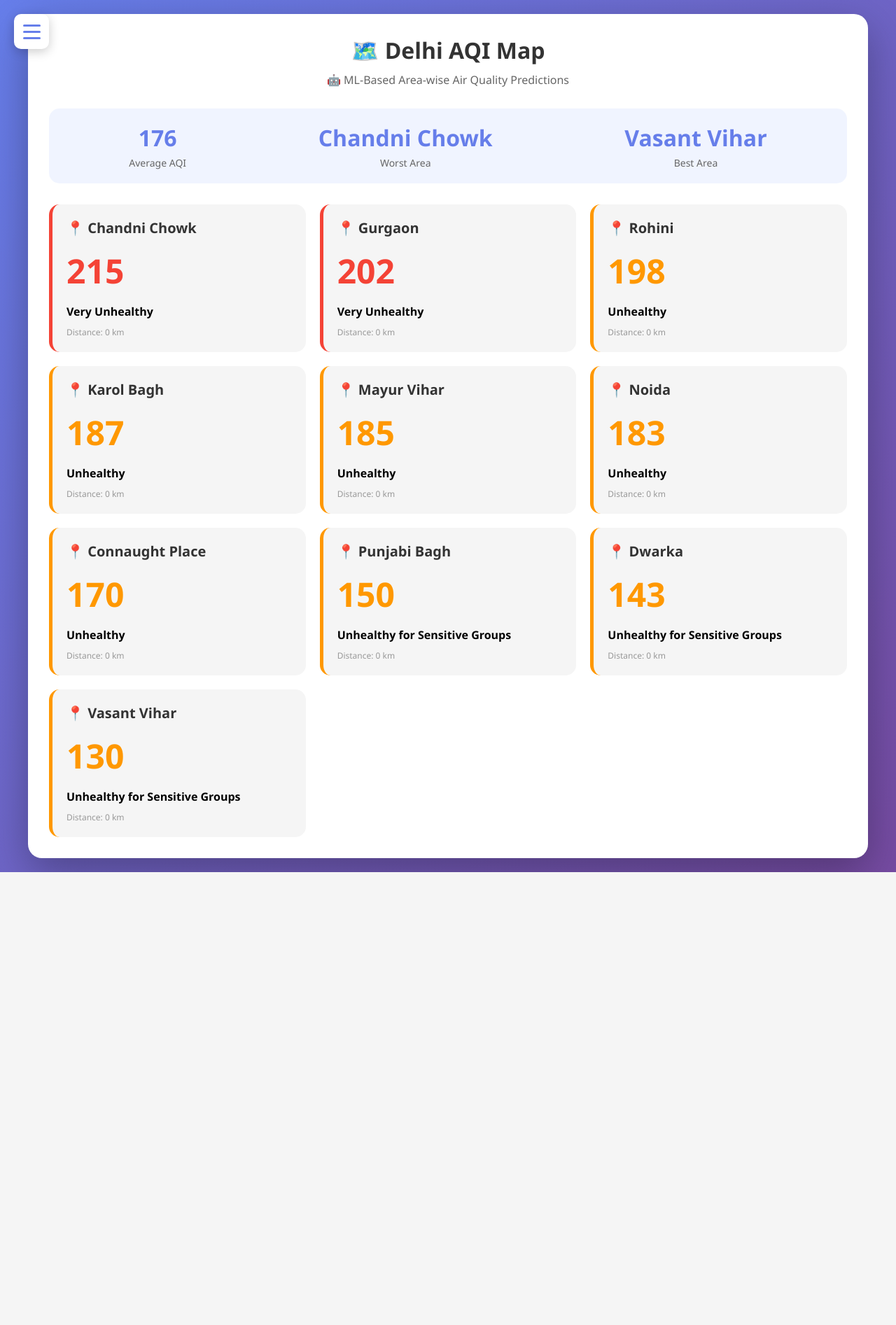
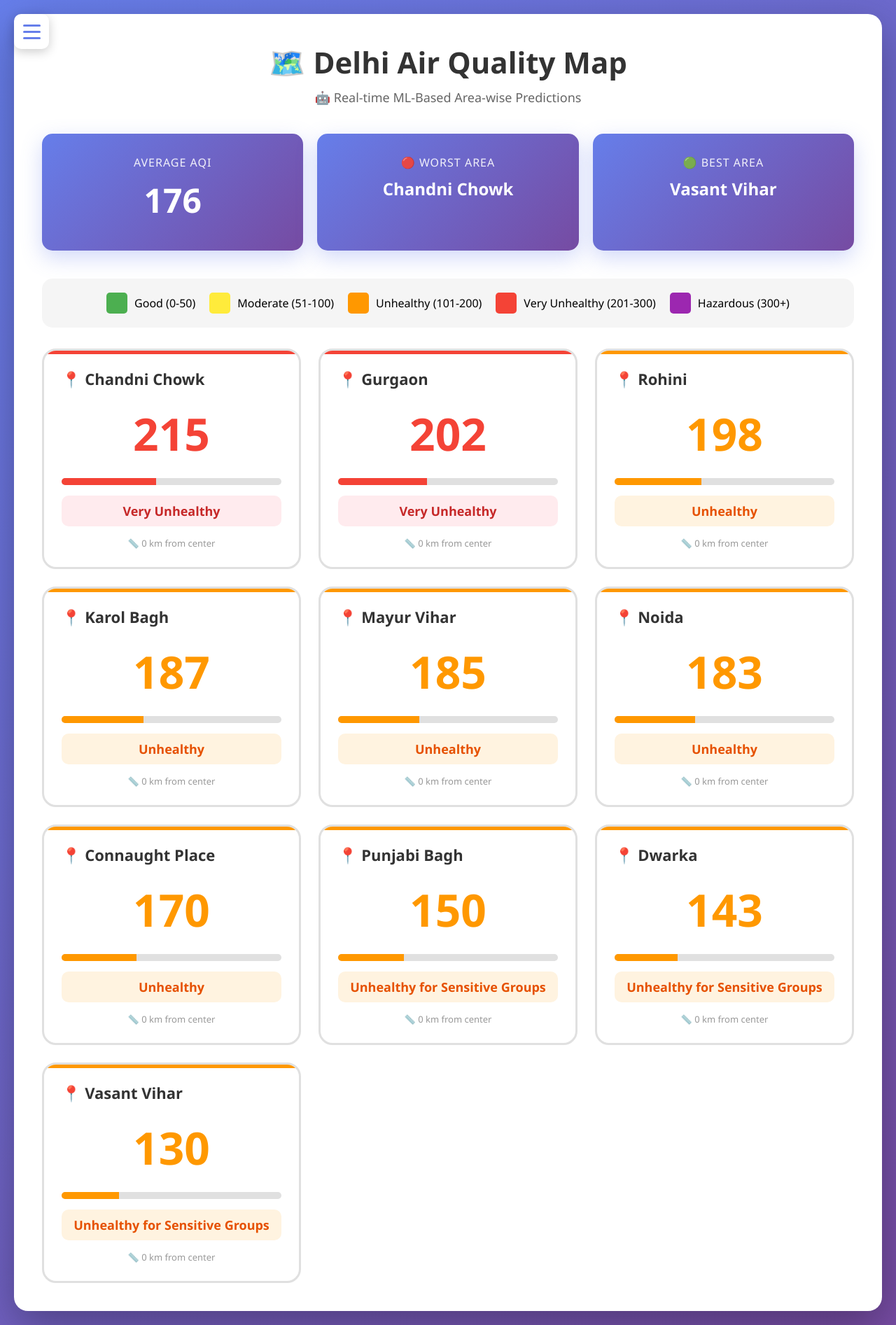
Before and after one commit to 25f3001314-dev/delhi-aqi-predictor, a Flask app: page /aqi-map in a window 1280 px wide. Shown: the whole page at 70% size. Before the commit the page ends 1246 px from the top, so only its background shows below. Run offline with Flask 3, Linux system fonts and the light colour scheme; data that the repository does not hold is empty.

Commit message:
Enhanced AQI Map with infographic design and animations

```diff
--- a/templates/aqi-map.html
+++ b/templates/aqi-map.html
@@ -13,22 +13,31 @@
             padding: 20px;
         }
         .container {
-            max-width: 1200px;
+            max-width: 1400px;
             margin: 0 auto;
             background: white;
             border-radius: 20px;
-            padding: 30px;
+            padding: 40px;
             box-shadow: 0 20px 60px rgba(0,0,0,0.3);
         }
+        .header {
+            text-align: center;
+            margin-bottom: 40px;
+            position: relative;
+        }
         h1 {
-            text-align: center;
+            font-size: 42px;
             color: #333;
             margin-bottom: 10px;
+            display: flex;
+            align-items: center;
+            justify-content: center;
+            gap: 15px;
         }
         .subtitle {
-            text-align: center;
+            font-size: 18px;
             color: #666;
-            margin-bottom: 30px;
+            margin-top: 10px;
         }
         .hamburger-menu {
             position: fixed;
@@ -54,79 +63,171 @@
             margin: 3px 0;
             border-radius: 3px;
         }
+        .stats-container {
+            display: grid;
+            grid-template-columns: repeat(auto-fit, minmax(250px, 1fr));
+            gap: 20px;
+            margin-bottom: 40px;
+        }
+        .stat-card {
+            background: linear-gradient(135deg, #667eea 0%, #764ba2 100%);
+            color: white;
+            padding: 30px;
+            border-radius: 15px;
+            text-align: center;
+            box-shadow: 0 10px 30px rgba(102,126,234,0.3);
+            transition: transform 0.3s;
+        }
+        .stat-card:hover {
+            transform: translateY(-5px);
+        }
+        .stat-value {
+            font-size: 48px;
+            font-weight: bold;
+            margin: 10px 0;
+        }
+        .stat-label {
+            font-size: 16px;
+            opacity: 0.9;
+            text-transform: uppercase;
+            letter-spacing: 1px;
+        }
         .area-grid {
             display: grid;
-            grid-template-columns: repeat(auto-fit, minmax(300px, 1fr));
-            gap: 20px;
-            margin-top: 20px;
+            grid-template-columns: repeat(auto-fill, minmax(280px, 1fr));
+            gap: 25px;
+            margin-top: 30px;
         }
         .area-card {
-            background: #f5f5f5;
-            padding: 20px;
-            border-radius: 15px;
-            border-left: 5px solid #ccc;
-            transition: transform 0.2s;
+            background: white;
+            padding: 25px;
+            border-radius: 20px;
+            border: 3px solid #e0e0e0;
+            transition: all 0.3s;
+            position: relative;
+            overflow: hidden;
+        }
+        .area-card::before {
+            content: '';
+            position: absolute;
+            top: 0;
+            left: 0;
+            width: 100%;
+            height: 5px;
         }
         .area-card:hover {
-            transform: translateY(-5px);
-            box-shadow: 0 5px 20px rgba(0,0,0,0.1);
+            transform: translateY(-10px);
+            box-shadow: 0 15px 40px rgba(0,0,0,0.15);
         }
         .area-name {
-            font-size: 20px;
+            font-size: 22px;
             font-weight: bold;
-            margin-bottom: 10px;
+            margin-bottom: 15px;
             color: #333;
+            display: flex;
+            align-items: center;
+            gap: 10px;
         }
         .aqi-value {
-            font-size: 48px;
+            font-size: 64px;
             font-weight: bold;
+            margin: 20px 0;
+            text-align: center;
+        }
+        .category {
+            font-size: 18px;
+            font-weight: 600;
+            text-align: center;
+            padding: 10px;
+            border-radius: 10px;
             margin: 15px 0;
         }
-        .category {
-            font-size: 16px;
-            font-weight: 600;
-            margin-bottom: 10px;
+        .progress-bar {
+            width: 100%;
+            height: 10px;
+            background: #e0e0e0;
+            border-radius: 10px;
+            overflow: hidden;
+            margin: 15px 0;
+        }
+        .progress-fill {
+            height: 100%;
+            transition: width 1s ease;
         }
         .coords {
-            font-size: 12px;
+            font-size: 13px;
             color: #999;
+            text-align: center;
+            margin-top: 10px;
         }
-        .good { border-left-color: #4caf50; }
+        .good::before { background: #4caf50; }
         .good .aqi-value { color: #4caf50; }
-        .moderate { border-left-color: #ffeb3b; }
+        .good .category { background: #e8f5e9; color: #2e7d32; }
+        .good .progress-fill { background: #4caf50; }
+
+        .moderate::before { background: #ffeb3b; }
         .moderate .aqi-value { color: #f9a825; }
-        .unhealthy { border-left-color: #ff9800; }
+        .moderate .category { background: #fffde7; color: #f57f17; }
+        .moderate .progress-fill { background: #ffeb3b; }
+
+        .unhealthy::before { background: #ff9800; }
         .unhealthy .aqi-value { color: #ff9800; }
-        .very-unhealthy { border-left-color: #f44336; }
+        .unhealthy .category { background: #fff3e0; color: #e65100; }
+        .unhealthy .progress-fill { background: #ff9800; }
+
+        .very-unhealthy::before { background: #f44336; }
         .very-unhealthy .aqi-value { color: #f44336; }
-        .hazardous { border-left-color: #9c27b0; }
+        .very-unhealthy .category { background: #ffebee; color: #c62828; }
+        .very-unhealthy .progress-fill { background: #f44336; }
+
+        .hazardous::before { background: #9c27b0; }
         .hazardous .aqi-value { color: #9c27b0; }
+        .hazardous .category { background: #f3e5f5; color: #6a1b9a; }
+        .hazardous .progress-fill { background: #9c27b0; }
+
         .loading {
             text-align: center;
-            padding: 40px;
-            font-size: 18px;
+            padding: 60px;
+            font-size: 24px;
             color: #666;
         }
-        .stats {
+        .loading-spinner {
+            width: 60px;
+            height: 60px;
+            border: 5px solid #f3f3f3;
+            border-top: 5px solid #667eea;
+            border-radius: 50%;
+            animation: spin 1s linear infinite;
+            margin: 0 auto 20px;
+        }
+        @keyframes spin {
+            0% { transform: rotate(0deg); }
+            100% { transform: rotate(360deg); }
+        }
+        .legend {
             display: flex;
-            justify-content: space-around;
-            margin-bottom: 30px;
+            justify-content: center;
+            flex-wrap: wrap;
+            gap: 20px;
+            margin: 30px 0;
             padding: 20px;
-            background: #f0f4ff;
+            background: #f5f5f5;
             border-radius: 15px;
         }
-        .stat-item {
-            text-align: center;
+        .legend-item {
+            display: flex;
+            align-items: center;
+            gap: 10px;
         }
-        .stat-value {
-            font-size: 32px;
-            font-weight: bold;
-            color: #667eea;
+        .legend-color {
+            width: 30px;
+            height: 30px;
+            border-radius: 5px;
         }
-        .stat-label {
-            font-size: 14px;
-            color: #666;
-            margin-top: 5px;
+        @media (max-width: 768px) {
+            .container { padding: 20px; }
+            h1 { font-size: 28px; }
+            .area-grid { grid-template-columns: 1fr; }
         }
     </style>
 </head>
@@ -138,25 +239,53 @@
     </div>
 
     <div class="container">
-        <h1>🗺️ Delhi AQI Map</h1>
-        <p class="subtitle">🤖 ML-Based Area-wise Air Quality Predictions</p>
+        <div class="header">
+            <h1>🗺️ Delhi Air Quality Map</h1>
+            <p class="subtitle">🤖 Real-time ML-Based Area-wise Predictions</p>
+        </div>
 
-        <div class="stats">
-            <div class="stat-item">
+        <div class="stats-container">
+            <div class="stat-card">
+                <div class="stat-label">Average AQI</div>
                 <div class="stat-value" id="avgAqi">--</div>
-                <div class="stat-label">Average AQI</div>
             </div>
-            <div class="stat-item">
-                <div class="stat-value" id="worstArea">--</div>
-                <div class="stat-label">Worst Area</div>
+            <div class="stat-card">
+                <div class="stat-label">🔴 Worst Area</div>
+                <div class="stat-value" id="worstArea" style="font-size: 24px;">Loading...</div>
             </div>
-            <div class="stat-item">
-                <div class="stat-value" id="bestArea">--</div>
-                <div class="stat-label">Best Area</div>
+            <div class="stat-card">
+                <div class="stat-label">🟢 Best Area</div>
+                <div class="stat-value" id="bestArea" style="font-size: 24px;">Loading...</div>
             </div>
         </div>
 
-        <div id="loading" class="loading">🔄 Loading area predictions...</div>
+        <div class="legend">
+            <div class="legend-item">
+                <div class="legend-color" style="background: #4caf50;"></div>
+                <span>Good (0-50)</span>
+            </div>
+            <div class="legend-item">
+                <div class="legend-color" style="background: #ffeb3b;"></div>
+                <span>Moderate (51-100)</span>
+            </div>
+            <div class="legend-item">
+                <div class="legend-color" style="background: #ff9800;"></div>
+                <span>Unhealthy (101-200)</span>
+            </div>
+            <div class="legend-item">
+                <div class="legend-color" style="background: #f44336;"></div>
+                <span>Very Unhealthy (201-300)</span>
+            </div>
+            <div class="legend-item">
+                <div class="legend-color" style="background: #9c27b0;"></div>
+                <span>Hazardous (300+)</span>
+            </div>
+        </div>
+
+        <div id="loading" class="loading">
+            <div class="loading-spinner"></div>
+            🔄 Loading area predictions...
+        </div>
         <div id="areaGrid" class="area-grid"></div>
     </div>
 
@@ -169,13 +298,16 @@
             return 'hazardous';
         }
 
+        function getProgressWidth(aqi) {
+            return Math.min((aqi / 500) * 100, 100);
+        }
+
         function loadAreaPredictions() {
             fetch('/api/all-areas')
                 .then(r => r.json())
                 .then(areas => {
                     document.getElementById('loading').style.display = 'none';
 
-                    // Calculate stats
                     const aqiValues = areas.map(a => a.aqi);
                     const avgAqi = Math.round(aqiValues.reduce((a, b) => a + b, 0) / aqiValues.length);
 
@@ -183,14 +315,16 @@
                     document.getElementById('worstArea').textContent = areas[0].area;
                     document.getElementById('bestArea').textContent = areas[areas.length - 1].area;
 
-                    // Display areas
                     const grid = document.getElementById('areaGrid');
-                    grid.innerHTML = areas.map(area => `
-                        <div class="area-card ${getCategoryClass(area.aqi)}">
+                    grid.innerHTML = areas.map((area, index) => `
+                        <div class="area-card ${getCategoryClass(area.aqi)}" style="animation: fadeIn 0.5s ${index * 0.1}s both;">
                             <div class="area-name">📍 ${area.area}</div>
                             <div class="aqi-value">${area.aqi}</div>
+                            <div class="progress-bar">
+                                <div class="progress-fill" style="width: ${getProgressWidth(area.aqi)}%"></div>
+                            </div>
                             <div class="category">${area.category}</div>
-                            <div class="coords">Distance: ${area.distance_km} km</div>
+                            <div class="coords">📏 ${area.distance_km} km from center</div>
                         </div>
                     `).join('');
                 })
@@ -199,11 +333,14 @@
                 });
         }
 
-        // Load on page load
         loadAreaPredictions();
-
-        // Refresh every 5 minutes
         setInterval(loadAreaPredictions, 300000);
     </script>
+    <style>
+        @keyframes fadeIn {
+            from { opacity: 0; transform: translateY(20px); }
+            to { opacity: 1; transform: translateY(0); }
+        }
+    </style>
 </body>
 </html>
```
